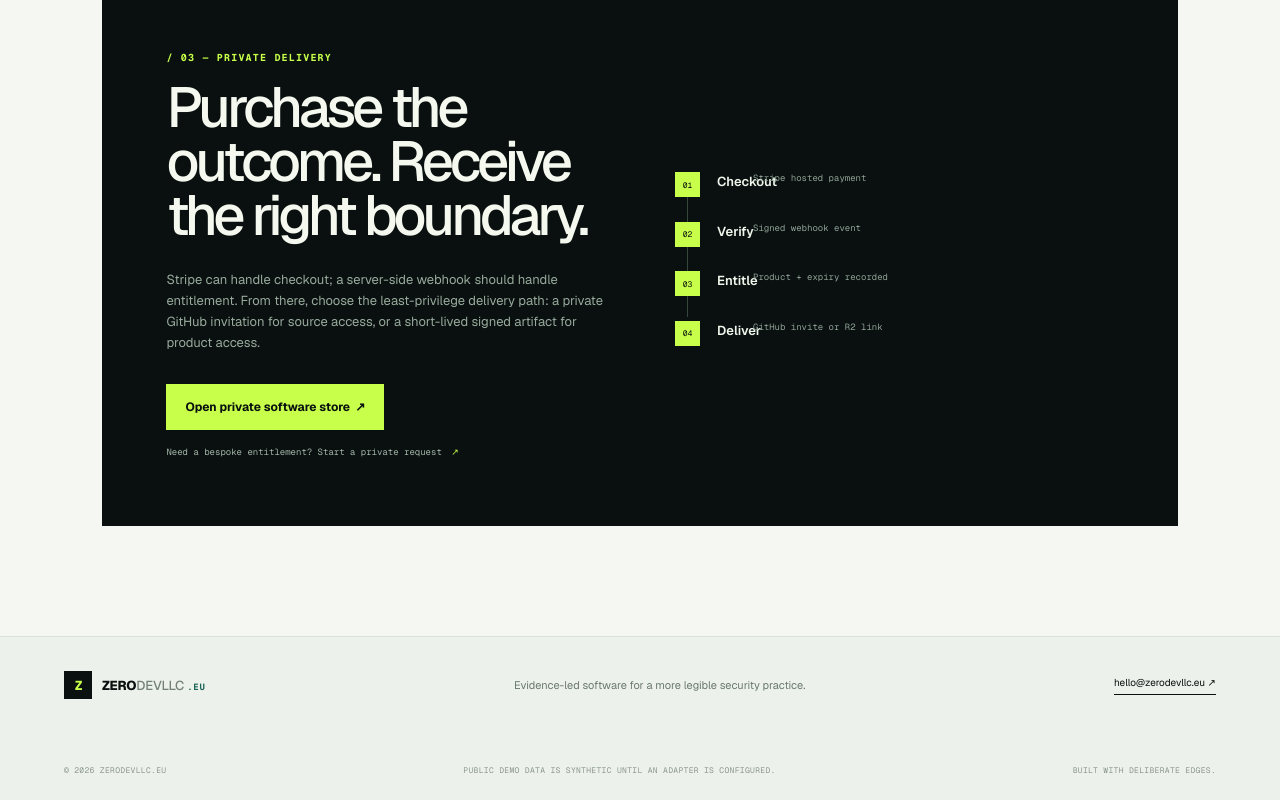
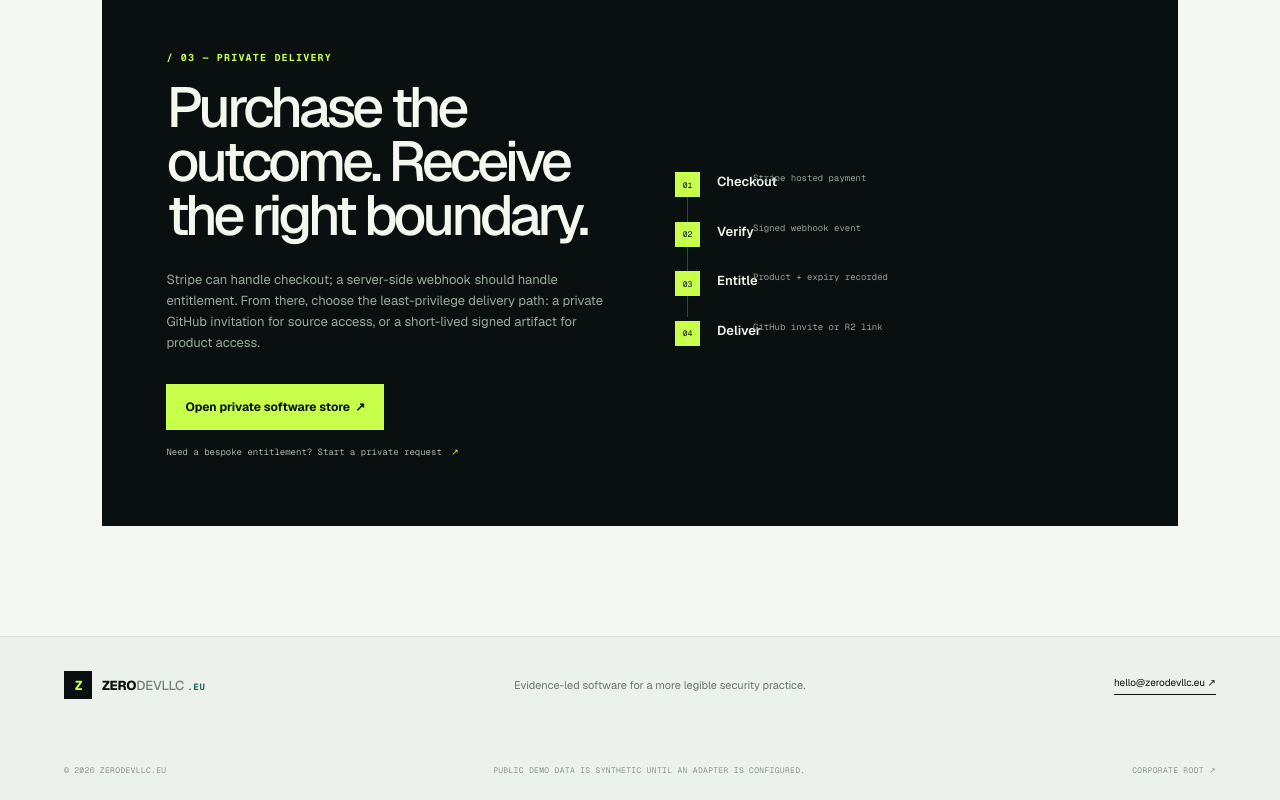
Before and after one commit to ZeroXSHDW/ZERODEVLLC-Website-Source-Code, a Next.js app: page / in a window 1280 px wide. Shown: the part 4593-5393 px from the top of the page. Built offline with nearby package versions, Linux system fonts and the light colour scheme; no server answers.

Commit message:
Align homepage metadata with security checks

```diff
--- a/app/layout.tsx
+++ b/app/layout.tsx
@@ -12,8 +12,11 @@ const geistMono = Geist_Mono({
   subsets: ['latin'],
 });
 
+export const dynamic = 'force-dynamic';
+
 export const metadata: Metadata = {
   title: 'ZERODEVLLC.EU — Security engineering, made legible',
+  metadataBase: new URL('https://zerodevllc.eu'),
   description:
     'The public evidence layer for independent security engineering, defensive research, and carefully gated software.',
   openGraph: {
--- a/app/page.tsx
+++ b/app/page.tsx
@@ -149,7 +149,12 @@ const PROJECTS: Project[] = [
 ];
 
 const FILTERS = ['All systems', 'Public proof', 'Private access', 'Research'];
-const STORE_URL = 'https://zerodevllc.store';
+const canonicalDomains = Object.freeze({
+  com: 'https://zerodevllc.com',
+  eu: 'https://zerodevllc.eu',
+  store: 'https://zerodevllc.store',
+});
+const STORE_URL = canonicalDomains.store;
 
 function normalizeDefcon(payload: unknown): Omit<DefconState, 'source'> | null {
   if (!payload || typeof payload !== 'object') return null;
@@ -477,7 +482,7 @@ export default function Home() {
 
       <footer className="site-footer">
         <div className="footer-top"><a className="wordmark" href="#mission"><span className="wordmark-mark">Z</span><span>ZERO<span className="wordmark-soft">DEVLLC</span><small>.EU</small></span></a><p>Evidence-led software for a more legible security practice.</p><a className="footer-mail" href="mailto:hello@zerodevllc.eu">hello@zerodevllc.eu ↗</a></div>
-        <div className="footer-bottom"><span>© 2026 ZERODEVLLC.EU</span><span>Public demo data is synthetic until an adapter is configured.</span><span>Built with deliberate edges.</span></div>
+        <div className="footer-bottom"><span>© 2026 ZERODEVLLC.EU</span><span>Public demo data is synthetic until an adapter is configured.</span><a href={canonicalDomains.com}>Corporate root ↗</a></div>
       </footer>
     </main>
   );
```
